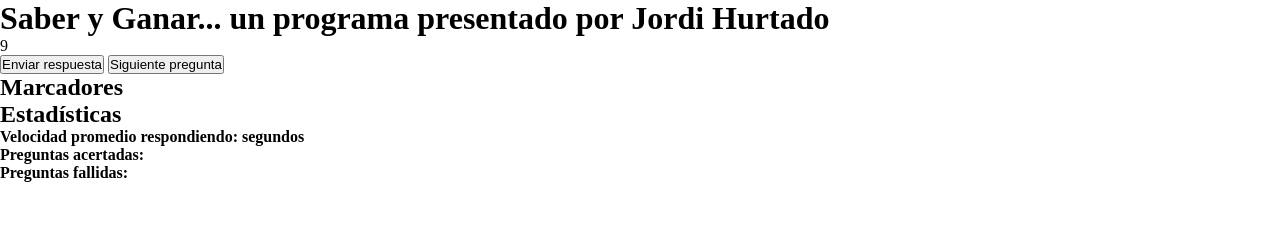
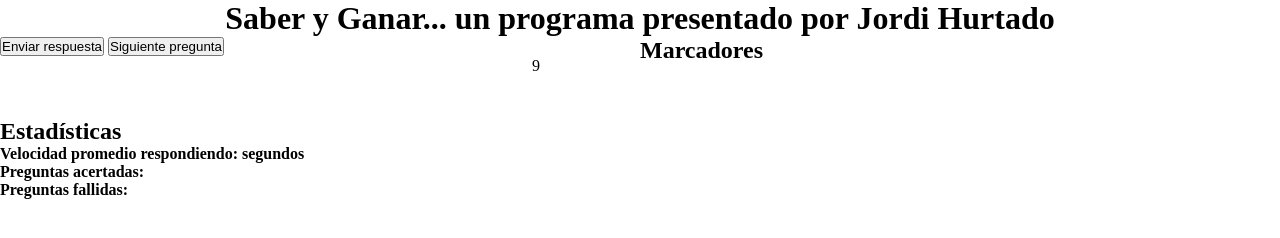
Before and after one commit to ElenaCerezoSwing/SaberYGanarGE, a plain HTML site: page index.html in a window 1280 px wide. Drawn offline with Linux system fonts and the light colour scheme.

Commit message:
add first styles

```diff
--- a/index.html
+++ b/index.html
@@ -14,7 +14,7 @@
 		<h1 class="header-title">Saber y Ganar... un programa presentado por Jordi Hurtado</h1>
 	</header>
 
-	<main>
+	<main class="wrapper">
 		<section class="quiz">
 			<div class="show-quiz">
 				<label class="timer">20</label>
--- a/styles/master.css
+++ b/styles/master.css
@@ -3,10 +3,37 @@
 	margin: 0;
 	box-sizing: border-box;
 }
+.header-title {
+	display: flex;
+	align-items: center;
+	justify-content: center;
+	text-align: center;
+}
 
+.wrapper {
+	display: grid;
+	grid-template-columns: 1fr;
+	grid-template-rows: 1fr 1fr 1fr;
+}
+
+.show-quiz {
+	position: relative;
+}
+.timer {
+	position: absolute;
+	top: 20px;
+  right: 100px;
+}
 
 
 
 .li-answers {
-    list-style: none;
+  list-style: none;
 }
+
+@media all and (min-width: 768px) {
+	.wrapper {
+		grid-template-columns: 1fr 1fr;
+		grid-template-rows: 1fr 1fr;
+	}
+}
```
